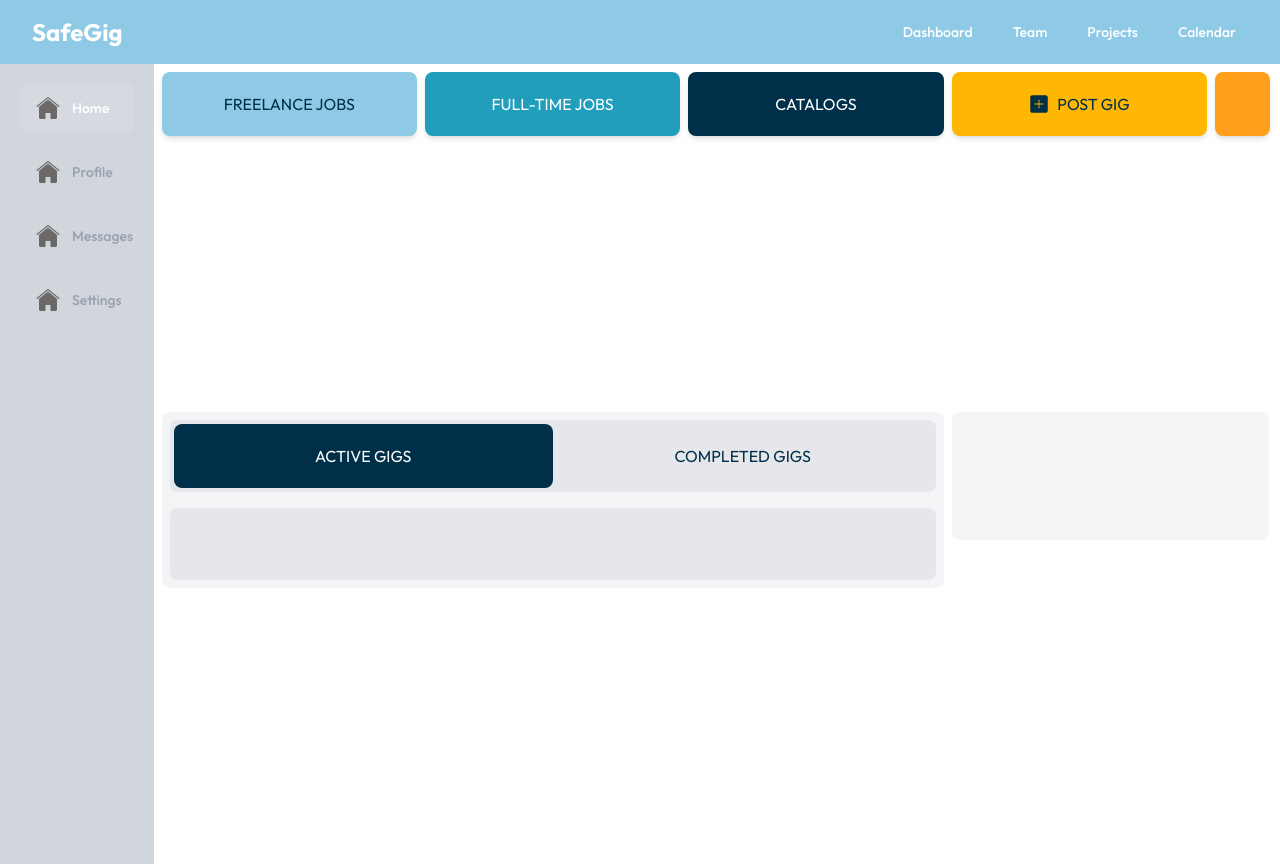
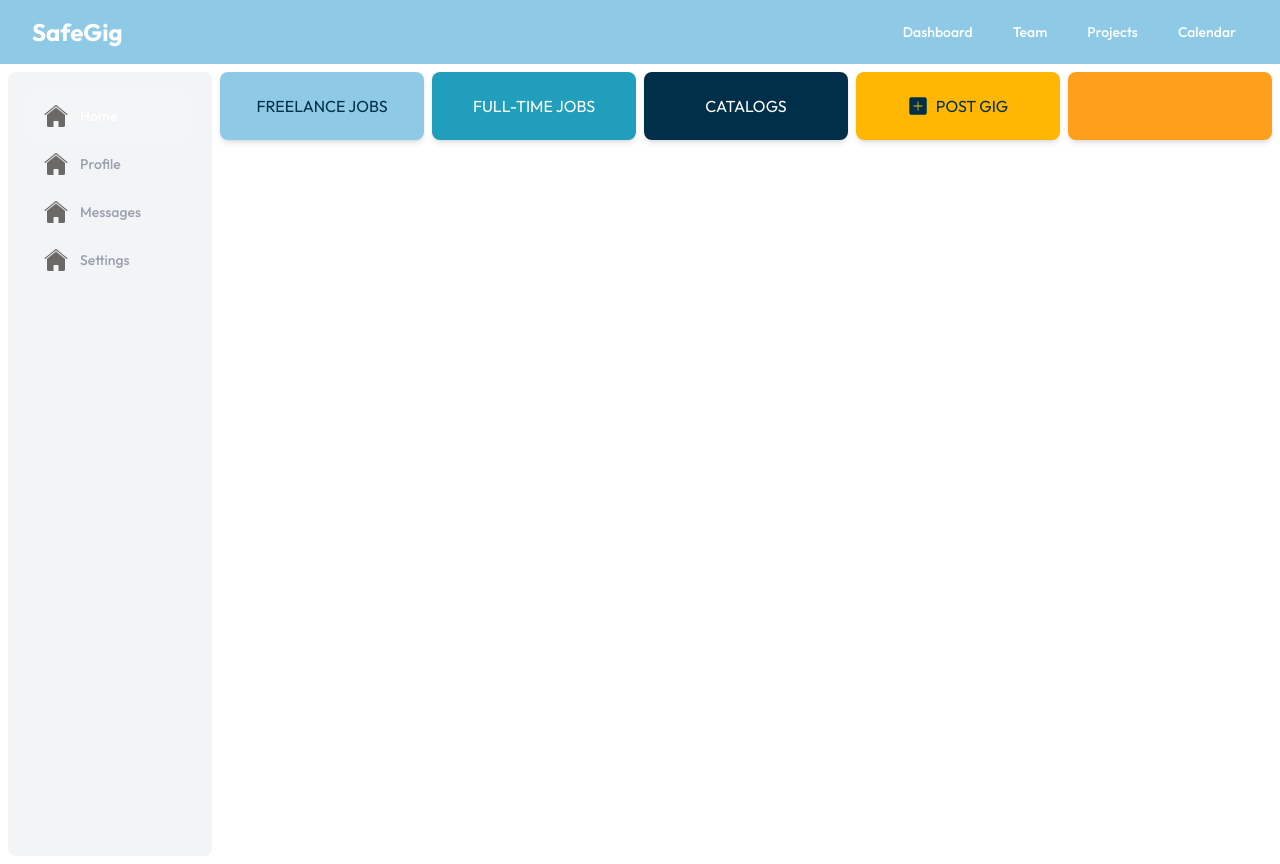
Before and after one commit to EdisonYCA/safegig, a Next.js app: page /dashboard in a window 1280 px wide. Built offline with nearby package versions, Linux system fonts and the light colour scheme.

Commit message:
Replaced flexbox with grid

```diff
--- a/pages/dashboard/index.js
+++ b/pages/dashboard/index.js
@@ -9,11 +9,11 @@ const navigation = [
 ]
 
 const actionBtns = [
-    { name: 'FREELANCE JOBS', icon: null, href: '#', css: "w-[23%] bg-sky-blue text-prussian-blue"},
-    { name: 'FULL-TIME JOBS', icon: null, href: '#', css: "w-[23%] bg-blue-green text-white "},
-    { name: 'CATALOGS', icon: null, href: '#', css: "w-[23%] bg-prussian-blue text-white"},
-    { name: 'POST GIG', icon: "/48-s-add.svg", href: '#', css: "w-[23%] bg-selective-yellow text-prussian-blue"},
-    { name: '', icon: null, href: '#', css: "w-[8%] max-w-0 bg-ut-orange"},
+    { name: 'FREELANCE JOBS', icon: null, href: '#', css: " bg-sky-blue text-prussian-blue"},
+    { name: 'FULL-TIME JOBS', icon: null, href: '#', css: " bg-blue-green text-white "},
+    { name: 'CATALOGS', icon: null, href: '#', css: " bg-prussian-blue text-white"},
+    { name: 'POST GIG', icon: "/48-s-add.svg", href: '#', css: " bg-selective-yellow text-prussian-blue"},
+    { name: '', icon: null, href: '#', css: " bg-ut-orange"},
 ]
 
 const gigBtns = [
@@ -81,31 +81,8 @@ export default function Dashboard() {
         <>
         <Navbar />
 
-        <div className="h-screen w-screen flex">
-            <div className="h-screen flex flex-col p-5 gap-4 bg-gray-300">
-                {navigation.map((item) => (
-                    <a
-                        key={item.name}
-                        href={item.href}
-                        aria-current={item.current ? 'page' : undefined}
-                        className={classNames(
-                            item.current
-                                ? 'bg-white/10 text-white'
-                                : 'text-gray-400 hover:text-white hover:bg-white/5',
-                            'group flex items-center gap-3 rounded-lg px-4 py-3 text-sm font-medium transition-all duration-200'
-                        )}
-                    >
-                        <Image
-                            src={item.icon}
-                            alt={item.name}
-                            width={24}
-                            height={24}
-                            className="transition-transform duration-200 group-hover:scale-110"
-                        />
-                        <span>{item.name}</span>
-                    </a>
-                ))}
-            </div>
+        {/* <div className="h-screen w-screen bg-red-500 flex">
+
             <div className="bg-white w-full h-full flex flex-col">
                 <div className="w-full h-full p-2 flex justify-start items-start flex-wrap gap-x-2 gap-y-2">
                     {actionBtns.map((btn) => (
@@ -151,8 +128,57 @@ export default function Dashboard() {
                 <div className="w-[28.5%] bg-gray-100 h-32 flex flex-col rounded-lg p-2">
                 </div>
             </div>
+        </div> */}
+        <div className="h-screen w-screen grid grid-cols-6 grid-rows-6 bg-white gap-2 p-2">
+            <div className="row-span-6 p-5 gap-4 bg-gray-100 rounded-lg">
+                {navigation.map((item) => (
+                    <a
+                        key={item.name}
+                        href={item.href}
+                        aria-current={item.current ? 'page' : undefined}
+                        className={classNames(
+                            item.current
+                                ? 'bg-white/10 text-white'
+                                : 'text-gray-400 hover:text-white hover:bg-white/5',
+                            'group flex items-center gap-3 rounded-lg px-4 py-3 text-sm font-medium transition-all duration-200'
+                        )}
+                    >
+                        <Image
+                            src={item.icon}
+                            alt={item.name}
+                            width={24}
+                            height={24}
+                            className="transition-transform duration-200 group-hover:scale-110"
+                        />
+                        <span>{item.name}</span>
+                    </a>
+                ))}
+            </div>
+
+                {actionBtns.map((btn) => (
+                    <div className="col-span-1 row-span-1 flex justify-center">
+                        <a
+                            key={btn.name}
+                            href={btn.href}
+                            className={
+                                "rounded-lg flex justify-center items-center w-full h-[55%] shadow-md hover:shadow-lg transition-shadow duration-200 " +
+                                btn.css
+                            }
+                        >
+                            {btn.icon ? (
+                                <Image
+                                    src={btn.icon}
+                                    alt={btn.name}
+                                    width={20}
+                                    height={20}
+                                    className="mr-2"
+                                />
+                            ) : null}
+                            <span>{btn.name}</span>
+                        </a>
+                    </div>
+                ))}
         </div>
-    </div>
-    </>
+        </>
     )
 }
```
